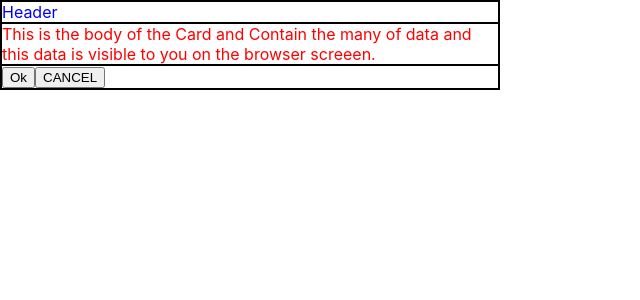
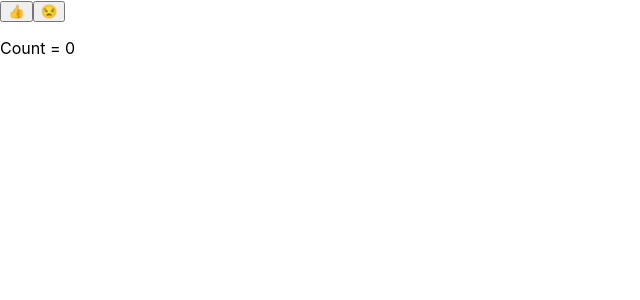
Before and after one commit to ashutoshdhaked/React_Advance_Course, a React (Create React App) app: page / in a window 1280 px wide. Shown: the top 300 px of the page, without its empty margins (0-640 px from the left). Built offline with nearby package versions, Linux system fonts and the light colour scheme.

Commit message:
observer pattern

```diff
--- a/package.json
+++ b/package.json
@@ -10,6 +10,7 @@
     "axios": "^1.6.7",
     "cors": "^2.8.5",
     "express": "^4.18.2",
+    "mitt": "^3.0.1",
     "react": "^18.2.0",
     "react-dom": "^18.2.0",
     "react-scripts": "5.0.1",
--- a/src/App.js
+++ b/src/App.js
@@ -1,23 +1,10 @@
-import Card from "./components/card";
-
+import mitt from 'mitt';
+import Parent from './components/parent';
+export const emmiter = mitt();
 function App() {
   return (
     <>
-    <div style={{width:'500px'}}>
-    <Card>
-      <Card.Header>
-        Header
-      </Card.Header>
-      <Card.Body>
-        This is the body of the Card and Contain the many of data and
-         this data is visible to you on the browser screeen.
-      </Card.Body>
-      <Card.Footer>
-        <button>Ok</button>
-        <button>CANCEL</button>
-      </Card.Footer>
-    </Card>
-    </div>
+     <Parent/>
     </>
   );
 }
--- /dev/null
+++ b/src/components/button.js
@@ -0,0 +1,18 @@
+import { emmiter } from "../App"
+
+const Button = ()=>{
+    const increment = ()=>{
+     emmiter.emit('inc');
+    }
+    const decrement = ()=>{
+        emmiter.emit('dec');
+    }
+    return(
+        <>
+        <button onClick={increment}>👍</button>
+        <button onClick={decrement}>😒</button>
+        </>
+    )
+}
+
+export default Button;
--- /dev/null
+++ b/src/components/counter.js
@@ -0,0 +1,27 @@
+import {useEffect, useState} from 'react';
+import { emmiter } from '../App';
+const Counter = ()=>{
+  const[count,setCount] = useState(0);
+
+  useEffect(()=>{
+     const oninc = ()=>{
+        setCount(count => count + 1);
+     }
+     const ondec = ()=>{
+        setCount(count => count - 1);
+     }
+    emmiter.on('inc',oninc);
+    emmiter.on('dec',ondec);
+    return ()=> {
+        emmiter.off('inc',oninc);
+        emmiter.off('dec',ondec);
+    }
+  },[])
+    return(
+    <>
+     <p> Count  = {count}</p>
+    </>
+  )
+}
+
+export default Counter;
--- /dev/null
+++ b/src/components/parent.js
@@ -0,0 +1,13 @@
+import Button from "./button";
+import Counter from "./counter";
+
+const Parent = ()=>{
+    return(
+        <>
+        <Button/>
+        <Counter/>
+        </>
+    )
+}
+
+export default Parent;
```
Also changed, not shown: 1 other file (tests, documents, lock files or other folders).
